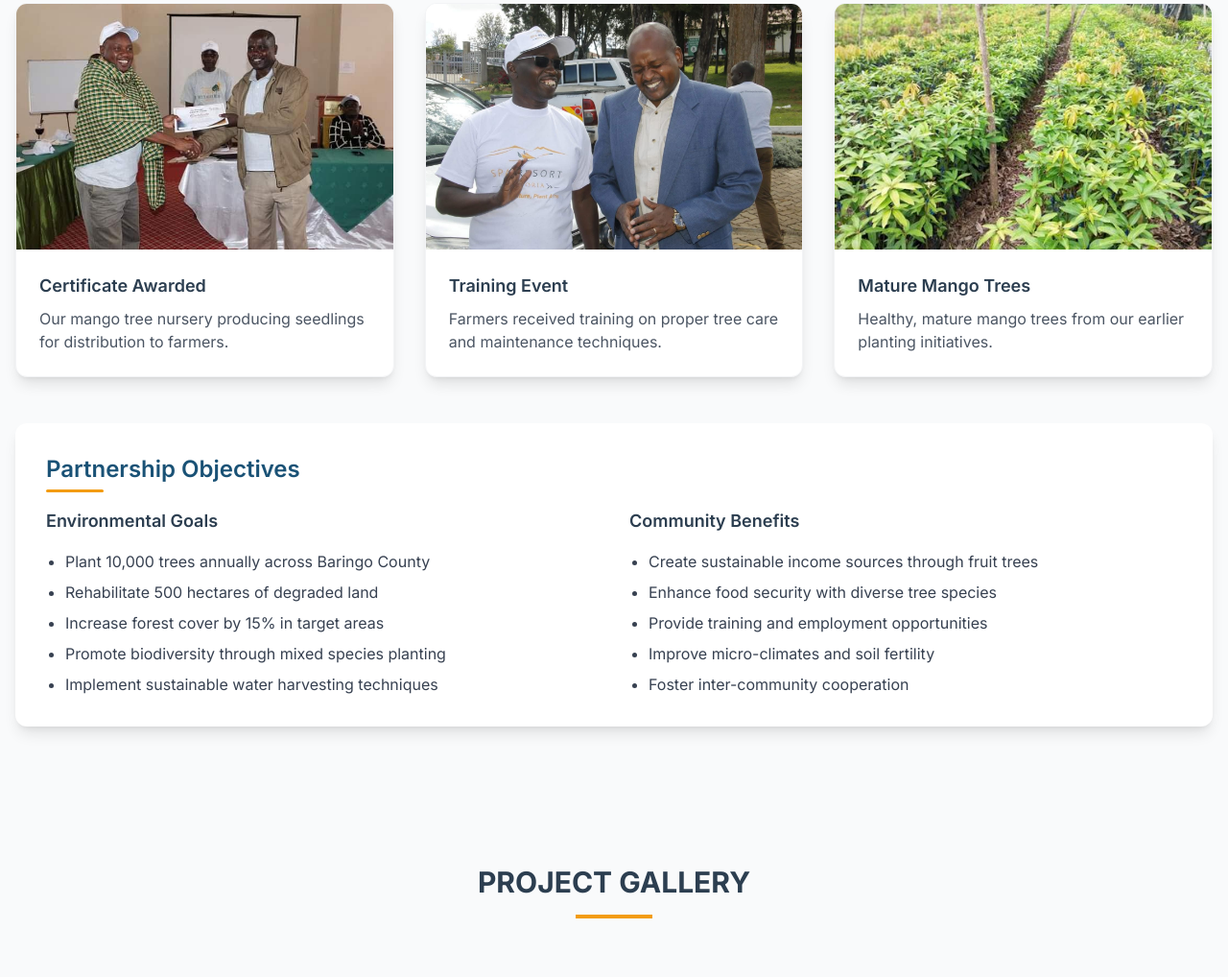
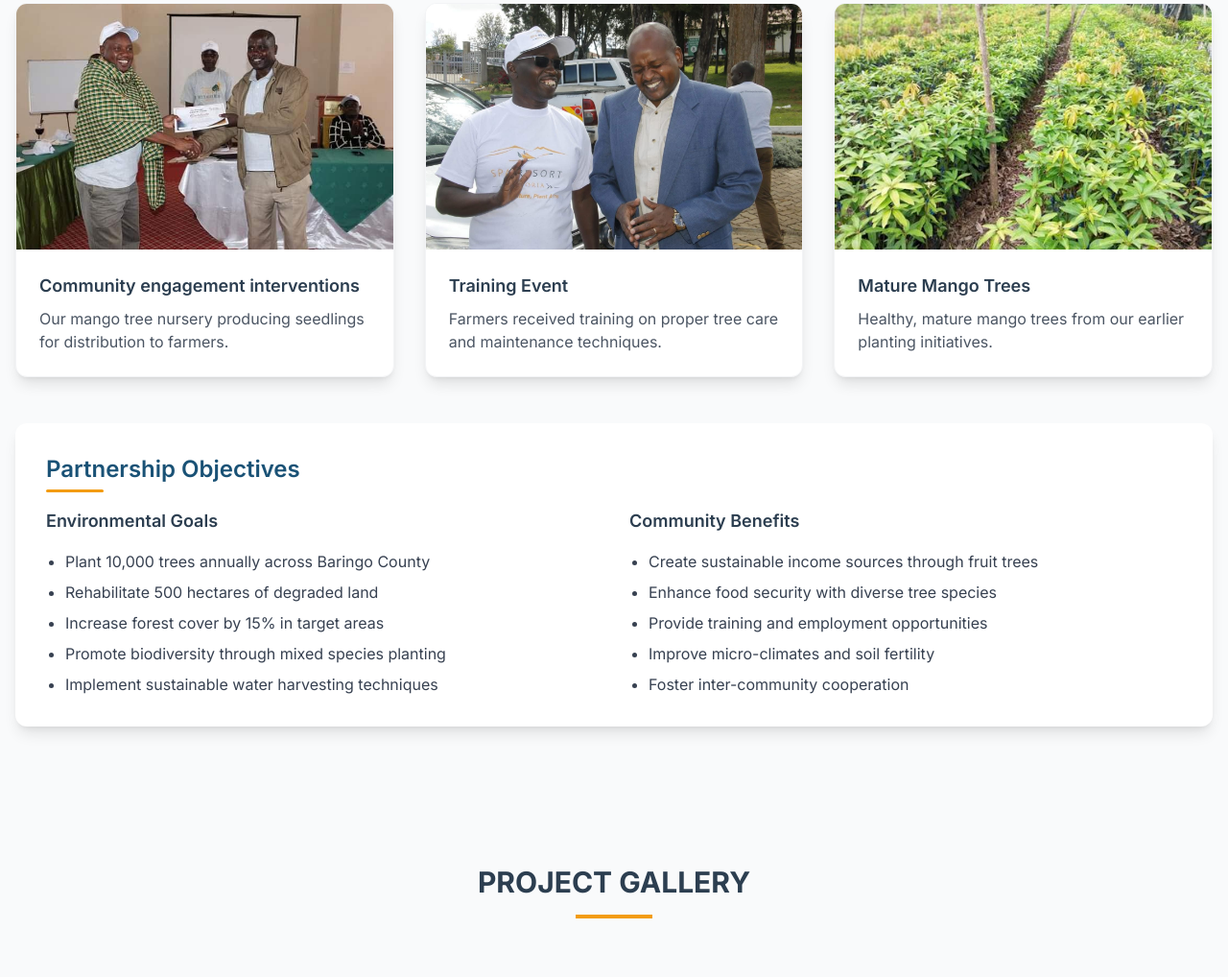
Before and after one commit to AbayoBrian/sanai.org, a plain HTML site: page charity.html in a window 1280 px wide. Shown: the part 7461-8479 px from the top of the page at 96% size. Drawn offline with nearby package versions, Linux system fonts and the light colour scheme.

Commit message:
Update charity.html

```diff
--- a/charity.html
+++ b/charity.html
@@ -992,10 +992,10 @@
                    <!-- Image 4 -->
 <div class="project-item bg-white rounded-xl shadow-lg overflow-hidden border border-gray-100 card-hover">
     <div class="h-64 overflow-hidden">
-        <img src="../images/award.jpeg" alt="Certificate Awarded" class="w-full h-full object-cover">
+        <img src="../images/award.jpeg" alt="Community engagement interventions" class="w-full h-full object-cover">
     </div>
     <div class="p-6">
-        <h4 class="text-lg font-semibold text-dark mb-2">Certificate Awarded</h4>
+        <h4 class="text-lg font-semibold text-dark mb-2">Community engagement interventions</h4>
         <p class="text-gray-600">Our mango tree nursery producing seedlings for distribution to farmers.</p>
     </div>
 </div>
```
